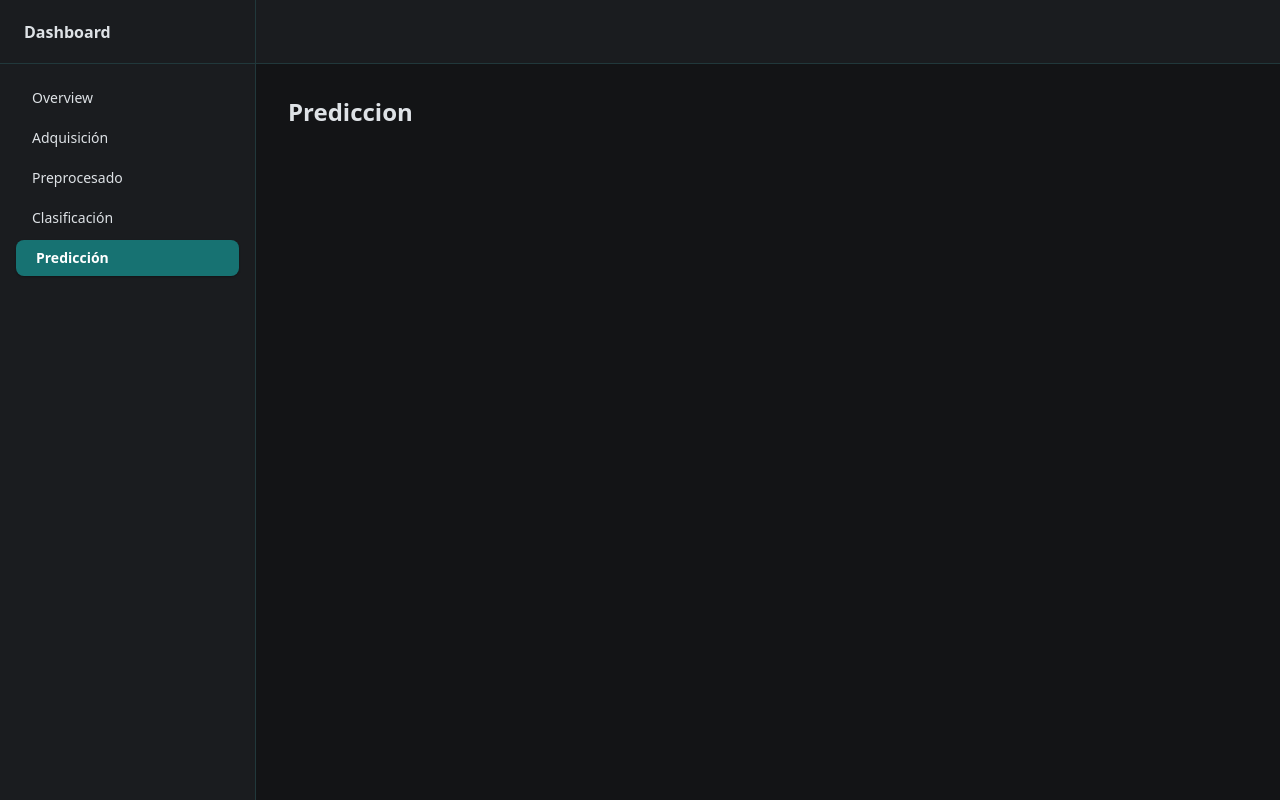
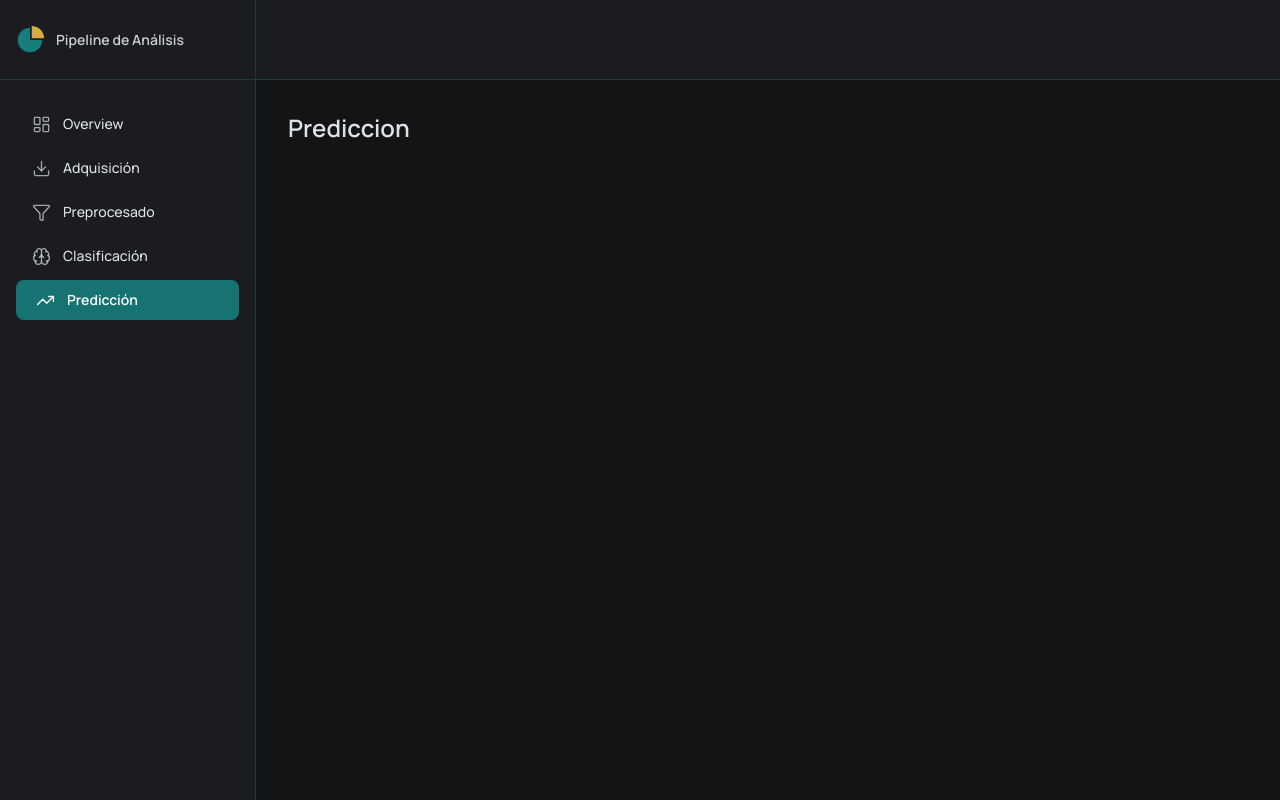
Before and after one commit to AlejandroAB15/SentimentMarketPrediction_Dashboard, a React (Vite) app: page /prediccion in a window 1280 px wide. Built offline with nearby package versions, Linux system fonts and the light colour scheme.

Commit message:
Implementa funcionamiento de sidebar

```diff
--- a/index.html
+++ b/index.html
@@ -4,6 +4,10 @@
     <meta charset="UTF-8" />
     <link rel="icon" type="image/svg+xml" href="/favicon.svg" />
     <meta name="viewport" content="width=device-width, initial-scale=1.0" />
+    <link rel="preconnect" href="https://fonts.googleapis.com">
+    <link rel="preconnect" href="https://fonts.gstatic.com" crossorigin>
+    <link href="https://fonts.googleapis.com/css2?family=Manrope:wght@400;500;600;700&display=swap" rel="stylesheet">
+    <link href="https://fonts.googleapis.com/css2?family=Roboto+Flex:opsz,wght@8..144,400;8..144,500;8..144,600;8..144,700&display=swap" rel="stylesheet">
     <title>Dashboard analítico</title>
   </head>
   <body>
--- a/package.json
+++ b/package.json
@@ -11,6 +11,7 @@
   },
   "dependencies": {
     "framer-motion": "^12.35.0",
+    "lucide-react": "^0.577.0",
     "react": "^19.2.0",
     "react-dom": "^19.2.0",
     "react-router-dom": "^7.13.1"
--- a/src/components/navegacion/Sidebar.tsx
+++ b/src/components/navegacion/Sidebar.tsx
@@ -1,12 +1,19 @@
 import { NavLink, useLocation } from "react-router-dom";
 import { motion } from "framer-motion";
+import {
+  LayoutDashboard,
+  Download,
+  Filter,
+  Brain,
+  TrendingUp,
+} from "lucide-react";
 
 const navigation = [
-  { name: "Overview", path: "/" },
-  { name: "Adquisición", path: "/adquisicion" },
-  { name: "Preprocesado", path: "/preprocesado" },
-  { name: "Clasificación", path: "/clasificacion" },
-  { name: "Predicción", path: "/prediccion" },
+  { name: "Overview", path: "/", icon: LayoutDashboard },
+  { name: "Adquisición", path: "/adquisicion", icon: Download },
+  { name: "Preprocesado", path: "/preprocesado", icon: Filter },
+  { name: "Clasificación", path: "/clasificacion", icon: Brain },
+  { name: "Predicción", path: "/prediccion", icon: TrendingUp },
 ];
 
 export default function Sidebar() {
@@ -15,16 +22,22 @@ export default function Sidebar() {
   return (
     <aside className="w-64 bg-surface-1 border-r border-primaryDark flex flex-col">
 
-      <div className="h-16 flex items-center px-6 border-b border-primaryDark">
-        <span className="font-semibold text-text">
-          Dashboard
+      <div className="h-20 flex items-center gap-3 px-4 border-b border-primaryDark">
+        <img
+          src="/favicon.svg"
+          className="w-7 h-7"
+        />
+
+        <span className="text-sm font-semibold text-text/90">
+          Pipeline de Análisis
         </span>
       </div>
 
-      <nav className="flex flex-col gap-1 p-4 relative">
+      <nav className="flex flex-col gap-1 px-4 pt-6 pb-4 relative">
 
         {navigation.map((item) => {
           const isActive = location.pathname === item.path;
+          const Icon = item.icon;
 
           return (
             <div key={item.path} className="relative">
@@ -32,33 +45,40 @@ export default function Sidebar() {
               {isActive && (
                 <motion.div
                   layoutId="sidebar-active"
-                  className="absolute inset-0 bg-primary/90 rounded-lg shadow-sm shadow-black/30"
-                  transition={{
-                    type: "spring",
-                    stiffness: 300,
-                    damping: 25,
-                  }}
+                  initial={false}
+                  className="absolute inset-0 bg-primary/90 rounded-lg"
+                  transition={{ type: "spring", stiffness: 300, damping: 25 }}
                 />
               )}
 
-              <NavLink
-                to={item.path}
-                className={`
-                  relative block py-2 rounded-lg text-sm
-                  transition-colors duration-200
-                  hover:bg-white/5
-                  ${isActive
-                    ? "px-5 font-semibold text-white"
-                    : "px-4 text-text"}
-                `}
-              >
-                {item.name}
+              <NavLink to={item.path} className="block relative">
+                <motion.div
+                  animate={{
+                    paddingLeft: isActive ? 20 : 16,
+                    paddingRight: isActive ? 20 : 16,
+                  }}
+                  initial={false}
+                  transition={{ type: "spring", stiffness: 260, damping: 22 }}
+                  className={`
+                    flex items-center gap-3 py-2.5 rounded-lg text-sm
+                    transition-colors duration-300 select-none cursor-pointer
+                    hover:bg-white/5
+                    ${isActive ? "font-semibold text-white" : "font-medium text-text"}
+                  `}>
+                  <Icon
+                    size={19}
+                    strokeWidth={1.7}
+                    className={`transition-colors duration-200 ${
+                      isActive ? "text-white" : "text-text/70"
+                    }`}
+                  />
+                  <span>{item.name}</span>
+                </motion.div>
               </NavLink>
 
             </div>
           );
         })}
-
       </nav>
     </aside>
   );
--- a/src/layout/DashboardLayout.tsx
+++ b/src/layout/DashboardLayout.tsx
@@ -9,7 +9,7 @@ export default function DashboardLayout() {
 
       <main className="flex-1 flex flex-col bg-background">
 
-        <header className="h-16 flex items-center px-8 border-b border-primaryDark bg-surface-1">
+        <header className="h-20 flex items-center px-8 border-b border-primaryDark bg-surface-1">
           <span className="text-sm text-text opacity-70">
 
           </span>
--- a/src/styles/globals.css
+++ b/src/styles/globals.css
@@ -19,3 +19,9 @@
   --color-danger: #e43b59;
 
 }
+
+@layer base {
+  body {
+    @apply bg-background text-text font-manrope antialiased;
+  }
+}
--- a/tailwind.config.ts
+++ b/tailwind.config.ts
@@ -7,6 +7,10 @@ const config: Config = {
   ],
   theme: {
     extend: {
+      fontFamily: {
+        manrope: ["Manrope", "system-ui", "sans-serif"],
+        roboto: ["Roboto Flex", "system-ui", "sans-serif"],
+      },
       colors: {
 
         background: "#131416",
```
Also changed, not shown: 1 other file (tests, documents, lock files or other folders).
